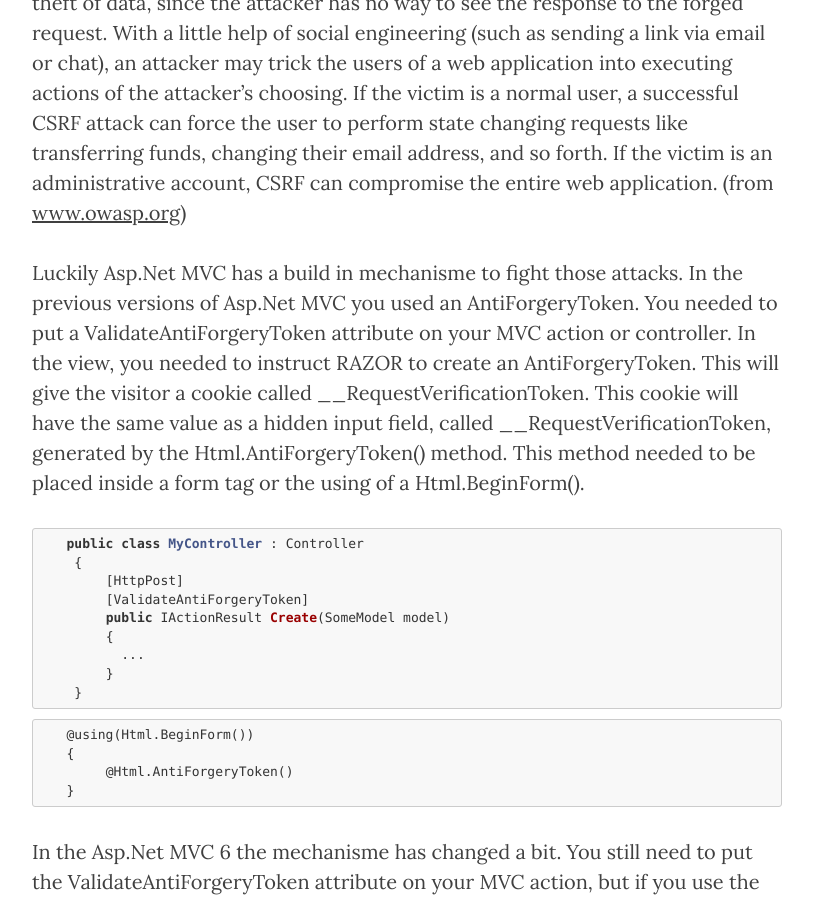
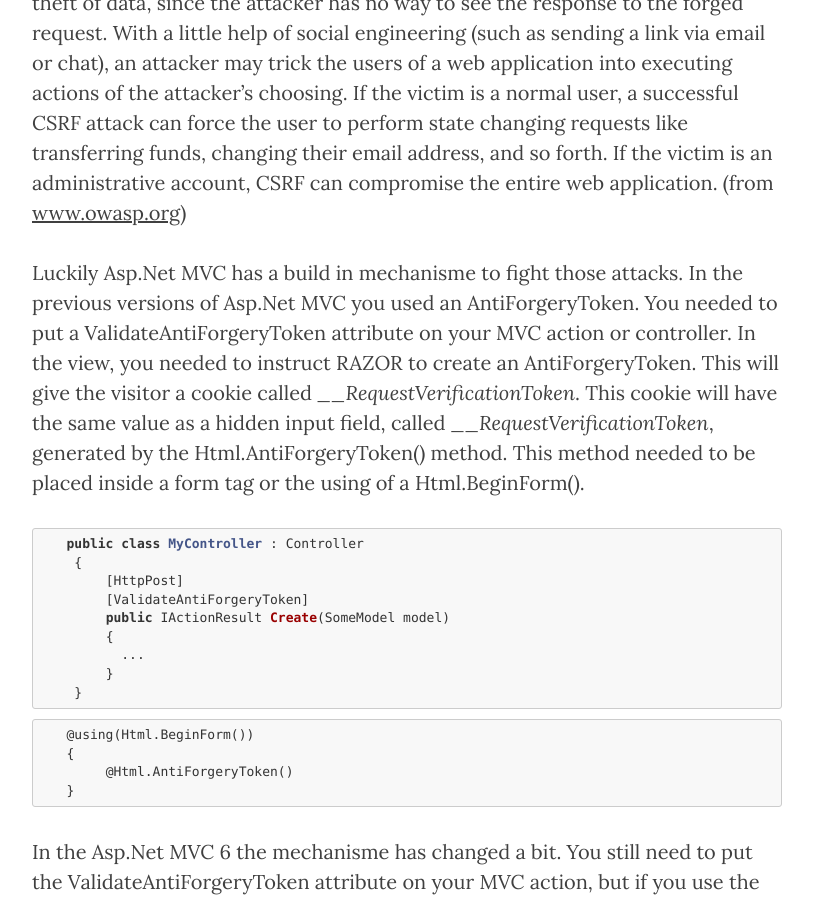
Before and after one commit to kennytordeur/blog.kennytordeur.be, a Jekyll site: the page built from _posts/2015-11-25-csrf-prevention-in-aspnet-mvc.markdown, in a window 1280 px wide and 900 px high, scrolled down 505 px. Shown: the whole window, without its empty margins (233-1046 px from the left). Built offline with Jekyll 4.4.1, drawn with Linux system fonts in a browser that asks for light colours; nearby versions of some CDN libraries; Markdown is read by kramdown in place of the engine named in the settings.

````diff
--- a/_posts/2015-11-25-csrf-prevention-in-aspnet-mvc.markdown
+++ b/_posts/2015-11-25-csrf-prevention-in-aspnet-mvc.markdown
@@ -11,7 +11,7 @@ alias: ["/post/csrf-prevention-in-aspnet-mvc.markdown"]
 ---
 Cross-Site Request Forgery (CSRF) is an attack that forces an end user to execute unwanted actions on a web application in which they're currently authenticated. CSRF attacks specifically target state-changing requests, not theft of data, since the attacker has no way to see the response to the forged request. With a little help of social engineering (such as sending a link via email or chat), an attacker may trick the users of a web application into executing actions of the attacker's choosing. If the victim is a normal user, a successful CSRF attack can force the user to perform state changing requests like transferring funds, changing their email address, and so forth. If the victim is an administrative account, CSRF can compromise the entire web application. (from [www.owasp.org](https://www.owasp.org/index.php/Cross-Site_Request_Forgery_%28CSRF%29))
 
-Luckily Asp.Net MVC has a build in mechanisme to fight those attacks. In the previous versions of Asp.Net MVC you used an AntiForgeryToken. You needed to put a ValidateAntiForgeryToken attribute on your MVC action or controller. In the view, you needed to instruct RAZOR to create an AntiForgeryToken. This will give the visitor a cookie called __RequestVerificationToken. This cookie will have the same value as a hidden input field, called __RequestVerificationToken, generated by the Html.AntiForgeryToken() method. This method needed to be placed inside a form tag or the using of a Html.BeginForm().
+Luckily Asp.Net MVC has a build in mechanisme to fight those attacks. In the previous versions of Asp.Net MVC you used an AntiForgeryToken. You needed to put a ValidateAntiForgeryToken attribute on your MVC action or controller. In the view, you needed to instruct RAZOR to create an AntiForgeryToken. This will give the visitor a cookie called ___RequestVerificationToken_. This cookie will have the same value as a hidden input field, called ___RequestVerificationToken_, generated by the Html.AntiForgeryToken() method. This method needed to be placed inside a form tag or the using of a Html.BeginForm().
 
 ```csharp
    public class MyController : Controller
````
